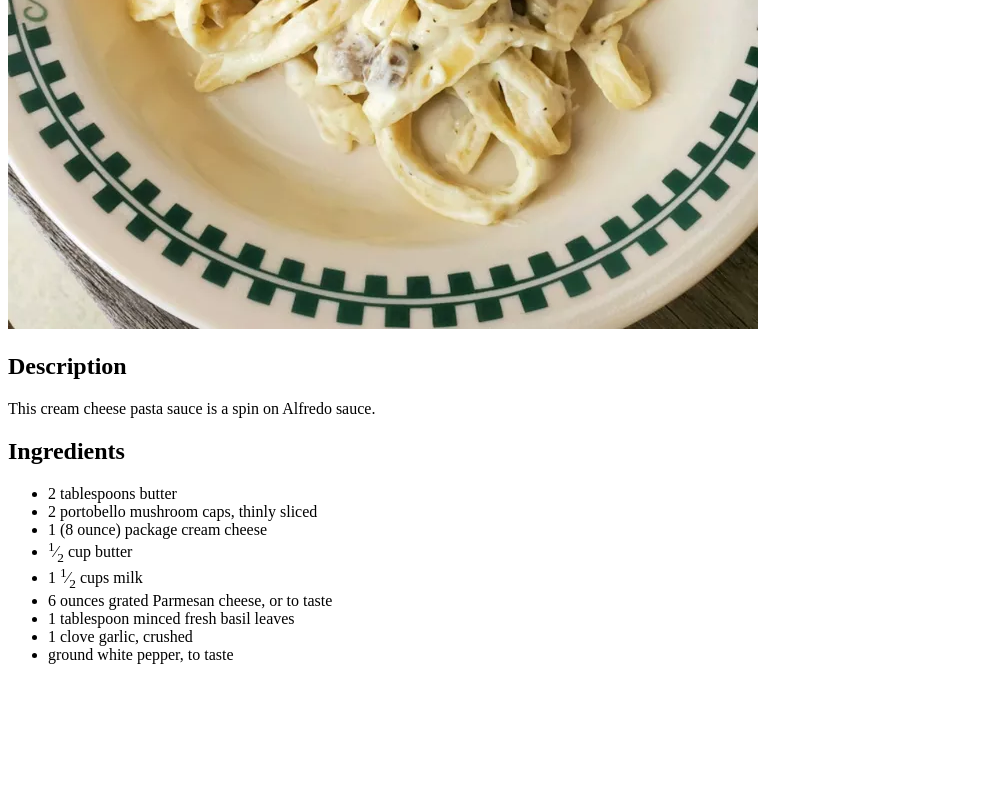
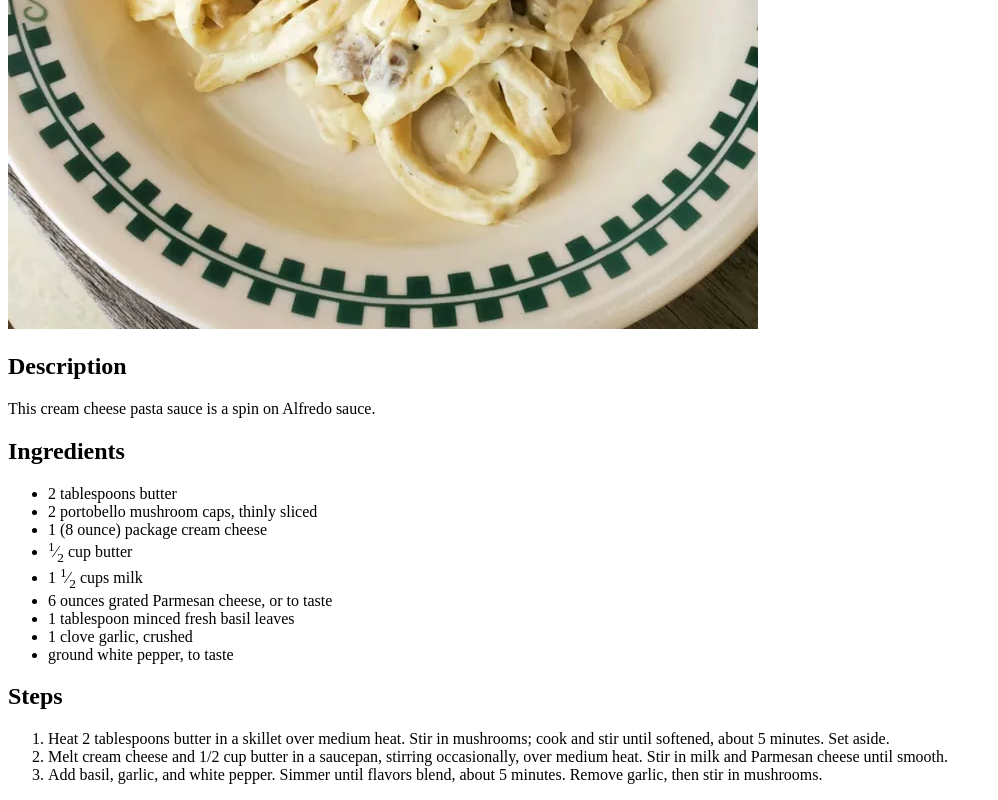
Before and after one commit to Expectum/odin-recipes, a plain HTML site: page recipes/cream_cheese_alfredo_sauce.html in a window 1280 px wide. Shown: the part 501-1301 px from the top of the page, without its empty margins (0-998 px from the left). Before the commit the page ends 1181 px from the top, so only its background shows below. Drawn offline with Linux system fonts and the light colour scheme.

Commit message:
Add steps

```diff
--- a/recipes/cream_cheese_alfredo_sauce.html
+++ b/recipes/cream_cheese_alfredo_sauce.html
@@ -21,5 +21,11 @@
         <li>1 clove garlic, crushed</li>
         <li>ground white pepper, to taste</li>
     </ul>
+    <h2>Steps</h2>
+    <ol>
+        <li>Heat 2 tablespoons butter in a skillet over medium heat. Stir in mushrooms; cook and stir until softened, about 5 minutes. Set aside.</li>
+        <li>Melt cream cheese and 1/2 cup butter in a saucepan, stirring occasionally, over medium heat. Stir in milk and Parmesan cheese until smooth.</li>
+        <li>Add basil, garlic, and white pepper. Simmer until flavors blend, about 5 minutes. Remove garlic, then stir in mushrooms.</li>
+    </ol>
 </body>
 </html>
```
